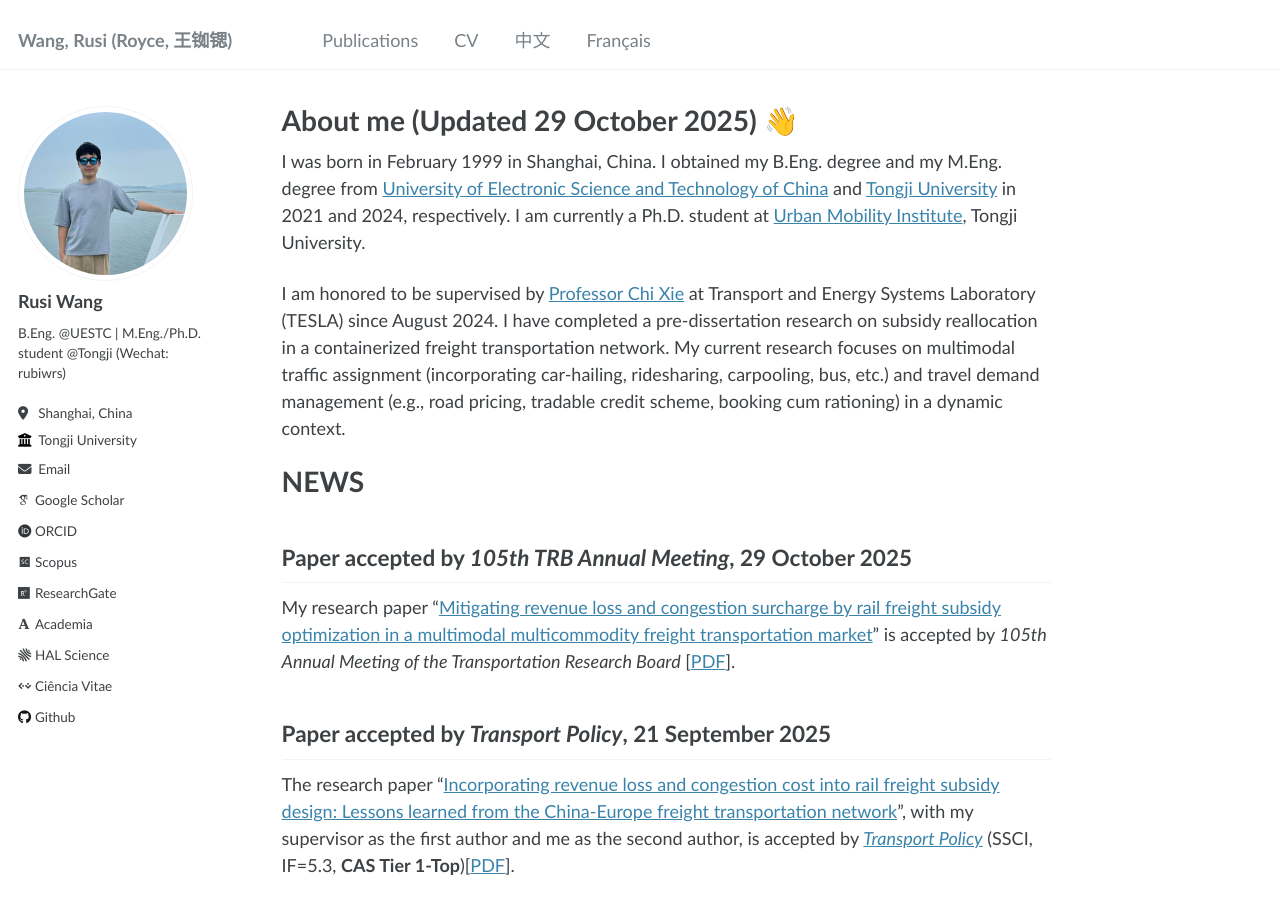
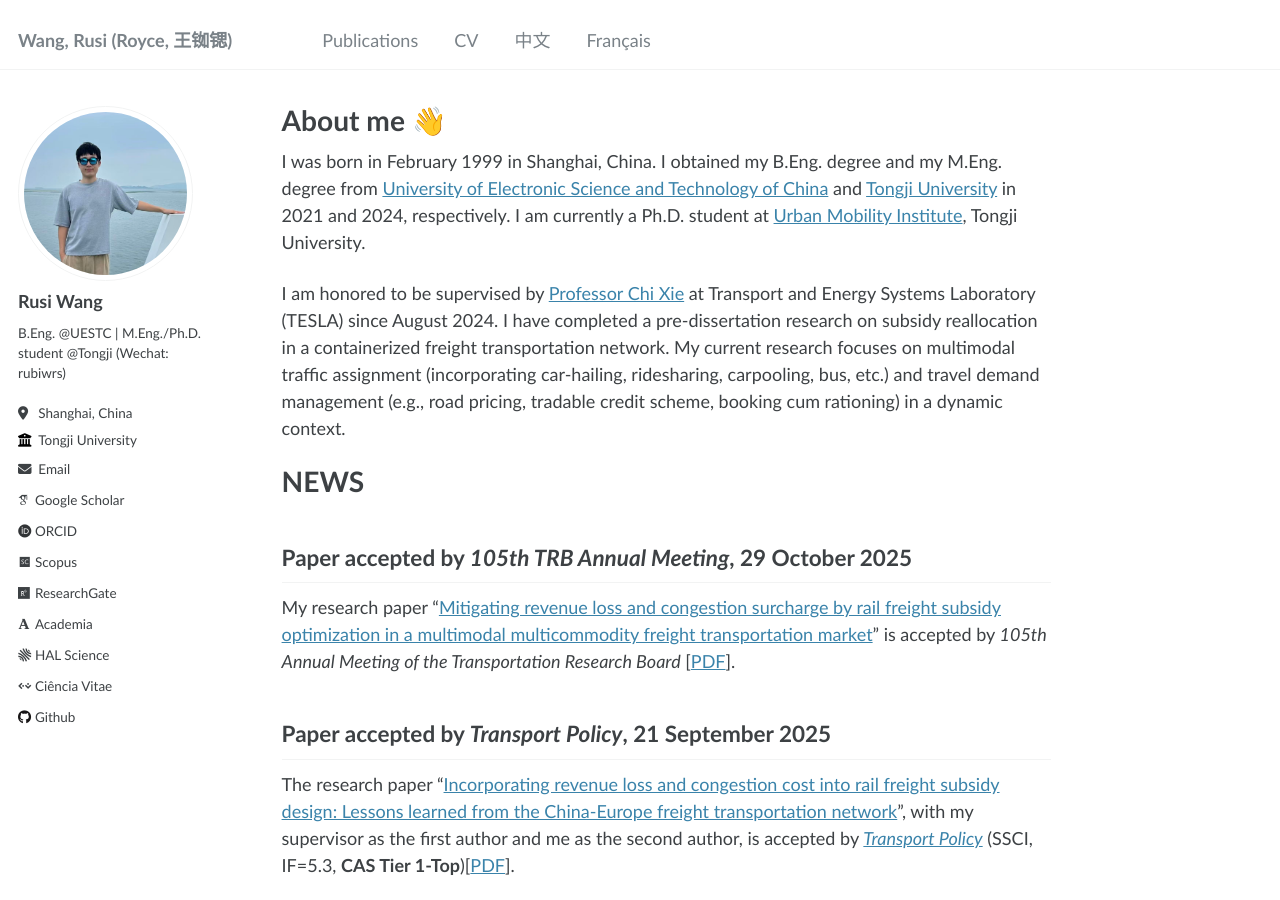
Before and after one commit to RusiWang99/RusiWang99.github.io, a Jekyll site: the page built from _pages/about.md, in a window 1280 px wide and 900 px high. Built offline with Jekyll 4.4.1, drawn with Linux system fonts in a browser that asks for light colours; some web fonts are replaced.

Commit message:
Update about.md

```diff
--- a/_pages/about.md
+++ b/_pages/about.md
@@ -1,6 +1,6 @@
 ---
 permalink: /
-title: "About me (Updated 29 October 2025) 👋"
+title: "About me 👋"
 author_profile: true
 redirect_from:
   - /about/
```
